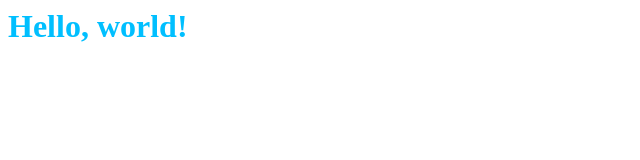
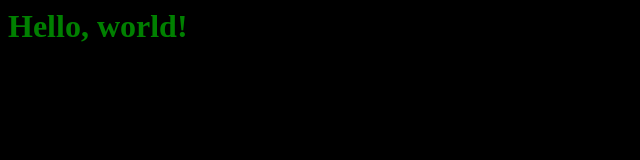
Before and after one commit to maxpowersi/maxpowersi.github.io, a plain HTML site: page index.html in a window 1280 px wide. Shown: the whole page, without its empty margins (0-640 px from the left). Drawn offline with Linux system fonts and the light colour scheme.

Commit message:
Update index.html

```diff
--- a/index.html
+++ b/index.html
@@ -1,7 +1,9 @@
 <style type="text/css">
 h1 {
-	color: DeepSkyBlue;
+	color: green;
 }
 </style>
 
+<body style="background-color:black">
 <h1>Hello, world!</h1>
+</body>
```
